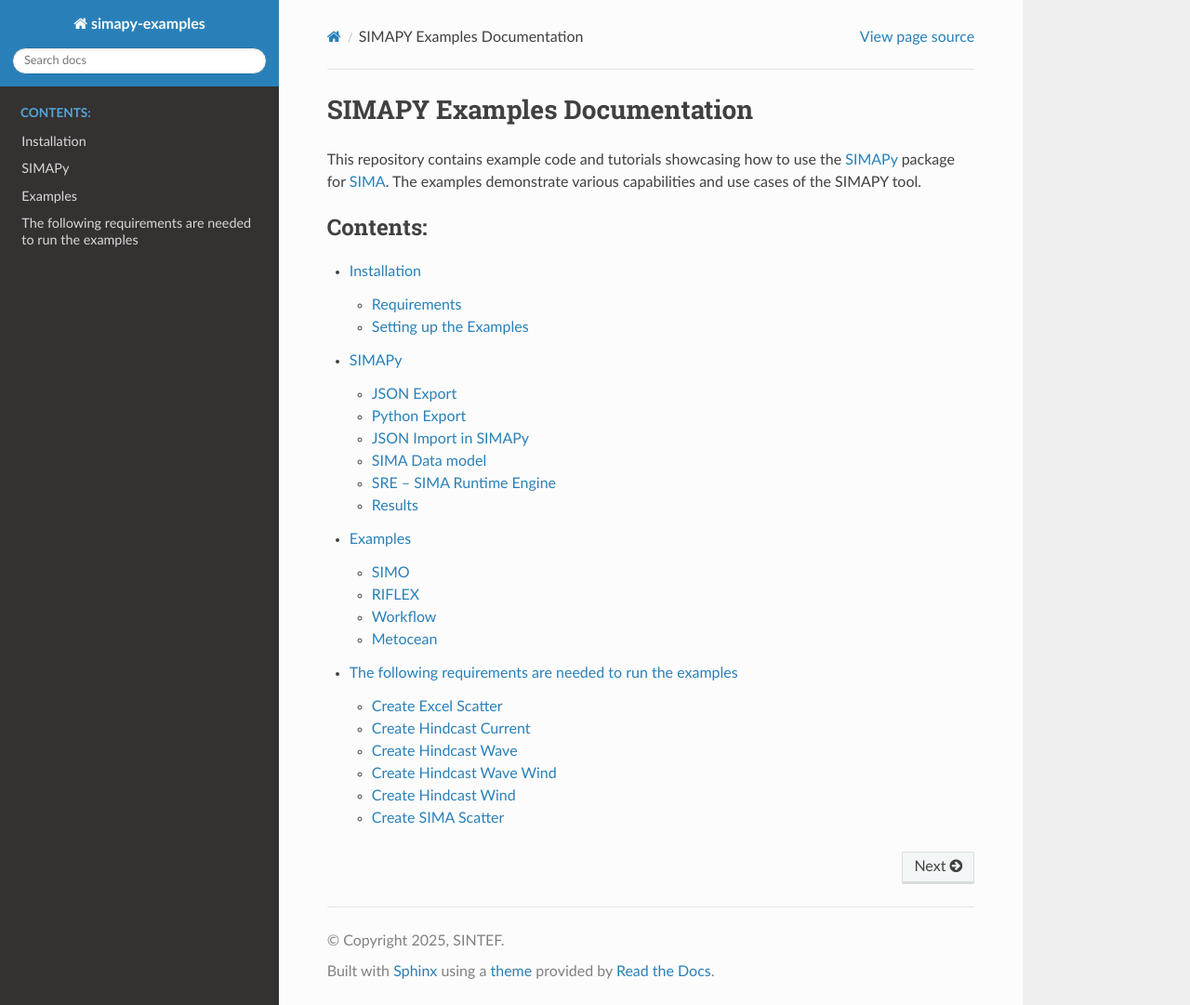
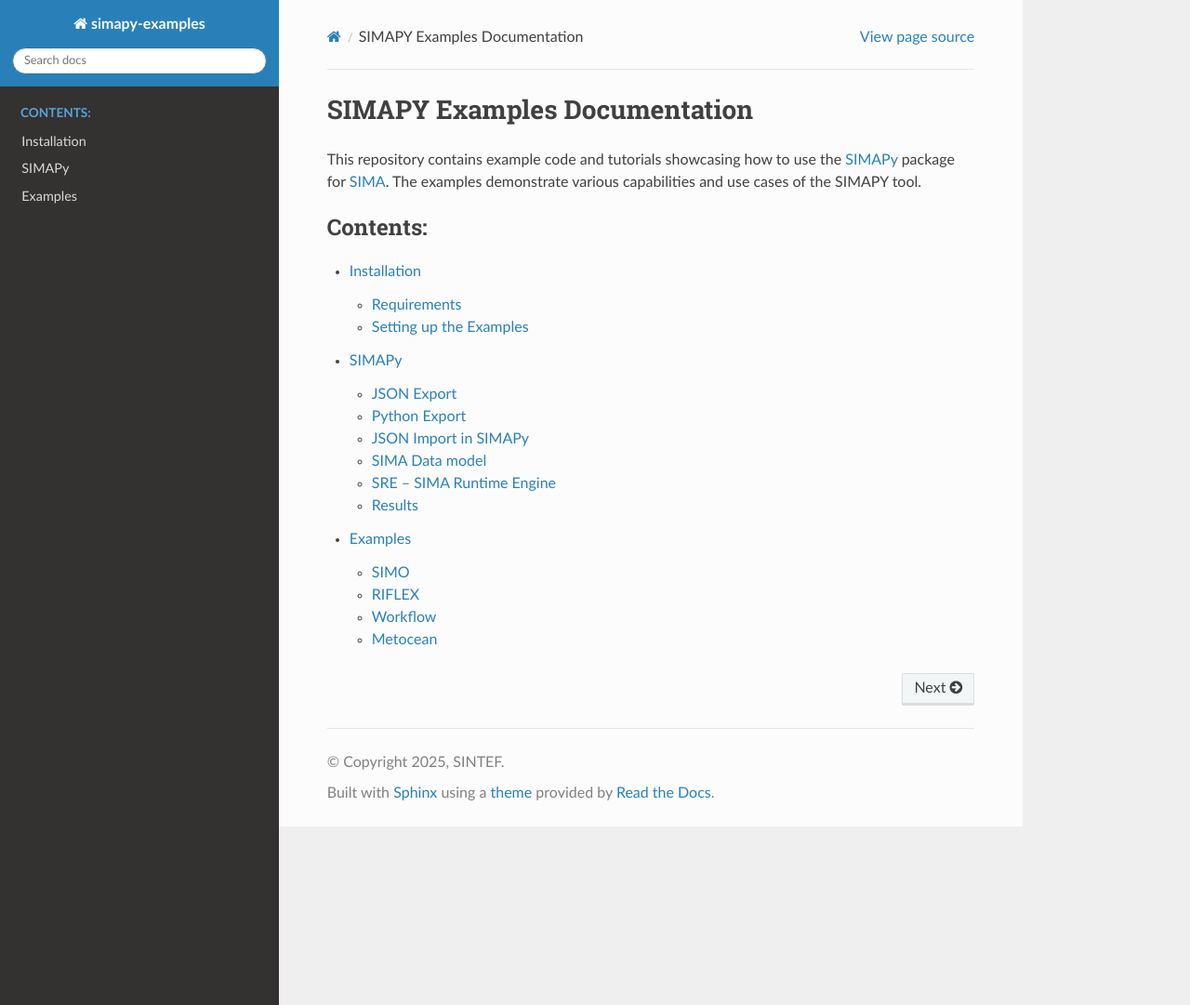
Before and after one commit to SINTEF/simapy-examples, a Sphinx documentation site: the page built from docs/index.md, in a window 1280 px wide and 1081 px high. Shown: the whole window at 93% size. Built offline with Sphinx 7.4.7 and the Read the Docs theme 3.1.0, drawn with Linux system fonts in a browser that asks for light colours.

Commit message:
Update docs

````diff
--- a/docs/examples.md
+++ b/docs/examples.md
@@ -44,25 +44,11 @@
 
 ## Metocean
 
-Demonstrates use of metocean data to create input to Metocean Task in SIMA
-
-We use python libraries developed in [SFIBlues](https://sfiblues.no/) to collect metocean data from metocean data providers such as the [Norwegian Meteorological Institute](https://www.met.no/en)
-
-See [metocean-api](https://metocean-api.readthedocs.io) and [metocean-stats](https://metocean-stats.readthedocs.io)
-
-The generated h5/json files can be imported into the SIMA Metocan Task and then be used in further analyses
-
-Right click Metocean Task in SIMA and choose "import metocean data", then select the generated file to import
-
-# The following requirements are needed to run the examples
-
-pip install -r requirements-metocean.txt
-
 ```{toctree}
 :maxdepth: 1
 
+metocean/metocean
 metocean/create_excel_scatter
-metocean/create_hindcast_current
 metocean/create_hindcast_wave
 metocean/create_hindcast_wave_wind
 metocean/create_hindcast_wind
--- a/docs/metocean/create_hindcast_current.md
+++ /dev/null
@@ -1,16 +0,0 @@
-# Create Hindcast Current
-
-```{eval-rst}
-.. automodule:: src.metocean.create_hindcast_current
-   :members:
-   :undoc-members:
-   :show-inheritance:
-```
-
-## Source Code
-
-```{literalinclude} ../../src/metocean/create_hindcast_current.py
-:language: python
-:linenos:
-:caption: create_hindcast_current.py
-```
````
Also changed, not shown: README.md (+2 -0 lines), docs/metocean/metocean.md (added, +15 -0 lines).
